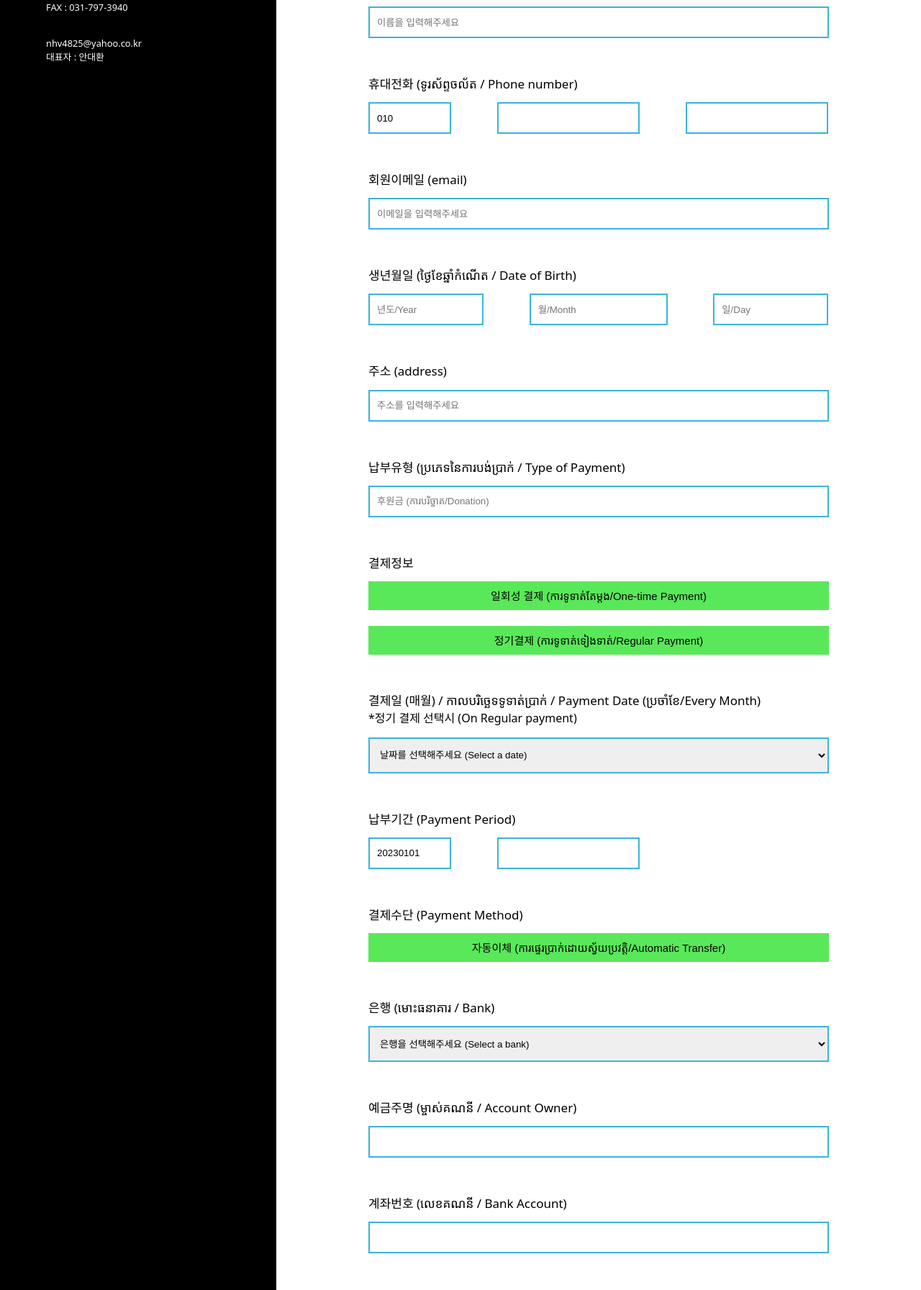
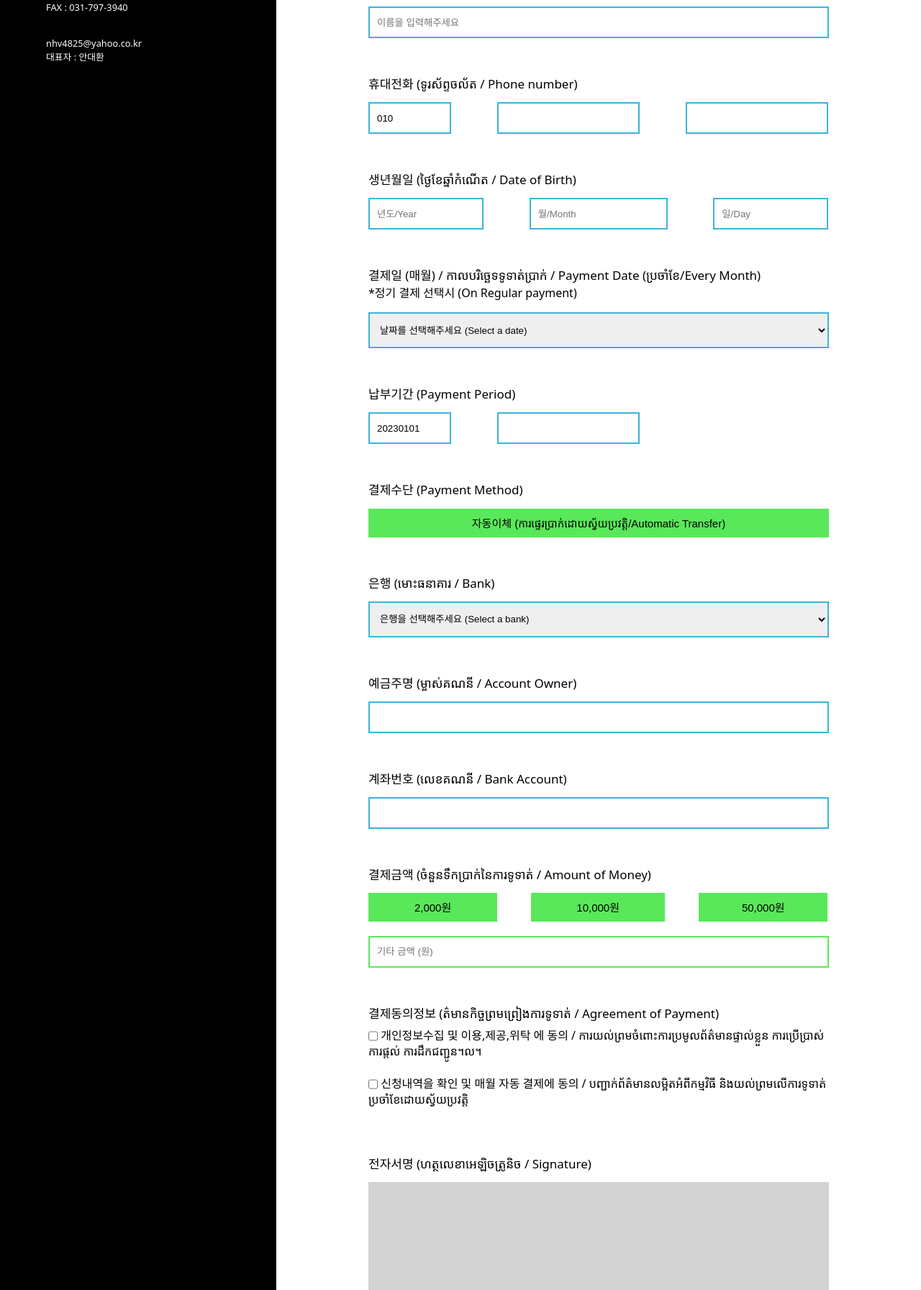
Before and after one commit to ckim48/audo_debit, a Flask app: page / in a window 1280 px wide. Shown: the part 1068-2861 px from the top of the page at 72% size. Run offline with Flask 3, Linux system fonts and the light colour scheme; a map, chart or similar area stays blank.

Commit message:
Add files via upload

```diff
--- a/templates/index.html
+++ b/templates/index.html
@@ -96,10 +96,10 @@
                 <input name="phone_num3" style="width: calc(36% - 4px - 5%);">
             </div>
 <!-- 납부자 이메일 추가 자동이체후원신청서는 있는데 여기는 없어서 추가함 -->
-            <div class="form_block">
-                <h2>회원이메일 (email)</h2>
-                <input name="member_email" placeholder="이메일을 입력해주세요" style="width: calc(100% - 4px);">
-            </div>
+<!--            <div class="form_block">-->
+<!--                <h2>회원이메일 (email)</h2>-->
+<!--                <input name="member_email" placeholder="이메일을 입력해주세요" style="width: calc(100% - 4px);">-->
+<!--            </div>-->
 
             <div class="form_block">
                 <h2>생년월일 (ថ្ងៃខែឆ្នាំកំណើត / Date of Birth)</h2>
@@ -107,59 +107,31 @@
                 <input name="birth_month" placeholder="월/Month" style="width: calc(40% - 4px - 10%); margin-right: calc(10% - 4.5px);">
                 <input name="birth_day" placeholder="일/Day" style="width: calc(30% - 4px - 5%);">
             </div>
-            <div class="form_block">
-                <h2>주소 (address)</h2>
-                <input name="address" placeholder="주소를 입력해주세요" style="width: calc(100% - 4px);">
-            </div>
-            <div class="form_block">
-                <h2>납부유형 (ប្រភេទនៃការបង់ប្រាក់ / Type of Payment)</h2>
-                <input name="payment_type" placeholder="후원금 (ការបរិច្ចាគ/Donation)" style="width: calc(100% - 4px);">
-            </div>
+<!--            <div class="form_block">-->
+<!--                <h2>주소 (address)</h2>-->
+<!--                <input name="address" placeholder="주소를 입력해주세요" style="width: calc(100% - 4px);">-->
+<!--            </div>-->
+<!--            <div class="form_block">-->
+<!--                <h2>납부유형 (ប្រភេទនៃការបង់ប្រាក់ / Type of Payment)</h2>-->
+<!--                <input name="payment_type" placeholder="후원금 (ការបរិច្ចាគ/Donation)" style="width: calc(100% - 4px);">-->
+<!--            </div>-->
 
-            <div class="form_block">
-                <h2>결제정보</h2>
-                <button id="one_time_payment" type="button" class="keep_pressed">일회성 결제 (ការទូទាត់តែម្តង/One-time Payment)</button>
-                <br>
-                <br>
-                <button id="periodic_payment" type="button" class="keep_pressed">정기결제 (ការទូទាត់ទៀងទាត់/Regular Payment)</button>
-            </div>
+<!--            <div class="form_block">-->
+<!--                <h2>결제정보</h2>-->
+<!--                <button id="one_time_payment" type="button" class="keep_pressed">일회성 결제 (ការទូទាត់តែម្តង/One-time Payment)</button>-->
+<!--                <br>제-->
+<!--                <br>-->
+<!--                <button id="periodic_payment" type="button" class="keep_pressed">정기결제 (ការទូទាត់ទៀងទាត់/Regular Payment)</button>-->
+<!--            </div>-->
 
             <div class="form_block">
                 <h2 style="margin-bottom: 0;">결제일 (매월) / កាលបរិច្ឆេទទូទាត់ប្រាក់ / Payment Date (ប្រចាំខែ/Every Month)</h2>
                 <p style="margin-top: 0; font-weight: 100; font-family: system-ui;">*정기 결제 선택시 (On Regular payment)</p>
-                <select id="payment_date" style="width: 100%;">
+                <select id="payment_date" style="width: 100%;" name ="payment_date">
                     <option value="none" selected disabled hidden class="select_default_option">날짜를 선택해주세요 (Select a date)</option>
                     <option value="1일">1일</option>
-                    <option value="2일">2일</option>
-                    <option value="3일">3일</option>
-                    <option value="4일">4일</option>
-                    <option value="5일">5일</option>
-                    <option value="6일">6일</option>
-                    <option value="7일">7일</option>
-                    <option value="8일">8일</option>
-                    <option value="9일">9일</option>
                     <option value="10일">10일</option>
-                    <option value="11일">11일</option>
-                    <option value="12일">12일</option>
-                    <option value="13일">13일</option>
-                    <option value="14일">14일</option>
-                    <option value="15일">15일</option>
-                    <option value="16일">16일</option>
-                    <option value="17일">17일</option>
-                    <option value="18일">18일</option>
-                    <option value="19일">19일</option>
-                    <option value="20일">20일</option>
-                    <option value="21일">21일</option>
-                    <option value="22일">22일</option>
-                    <option value="23일">23일</option>
-                    <option value="24일">24일</option>
                     <option value="25일">25일</option>
-                    <option value="26일">26일</option>
-                    <option value="27일">27일</option>
-                    <option value="28일">28일</option>
-                    <option value="29일">29일</option>
-                    <option value="30일">30일</option>
-                    <option value="31일">31일</option>
                 </select>
             </div>
 <!-- 납부기간 추가 자동이체후원신청서는 있는데 여기는 없어서 추가함 -->
```
Also changed, not shown: templates/auto_debit_pay_form.html (+21 -11 lines).
